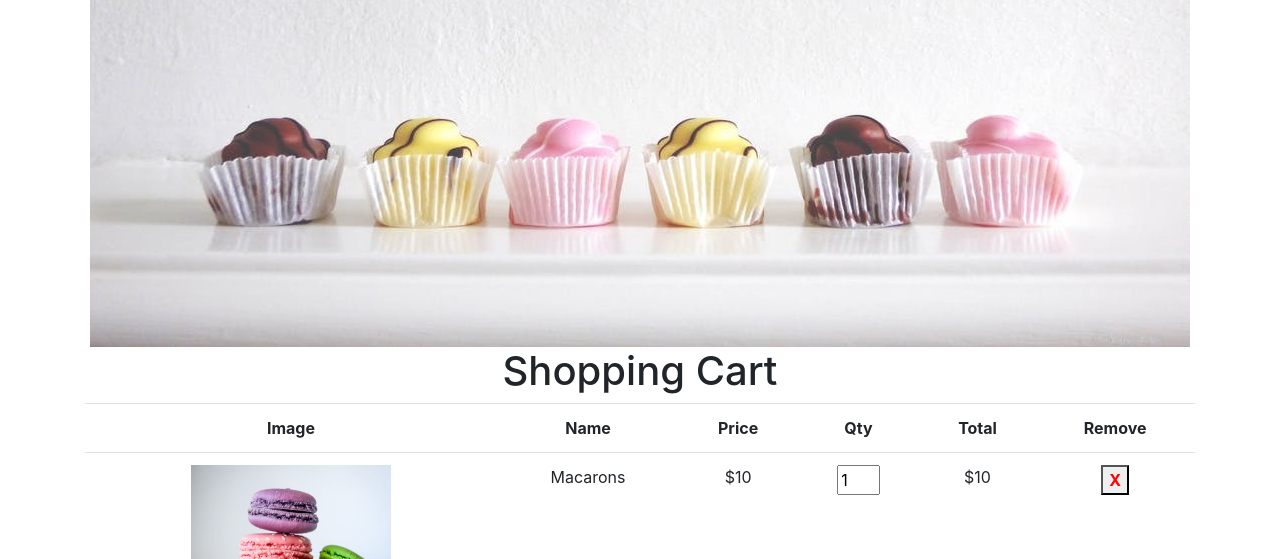
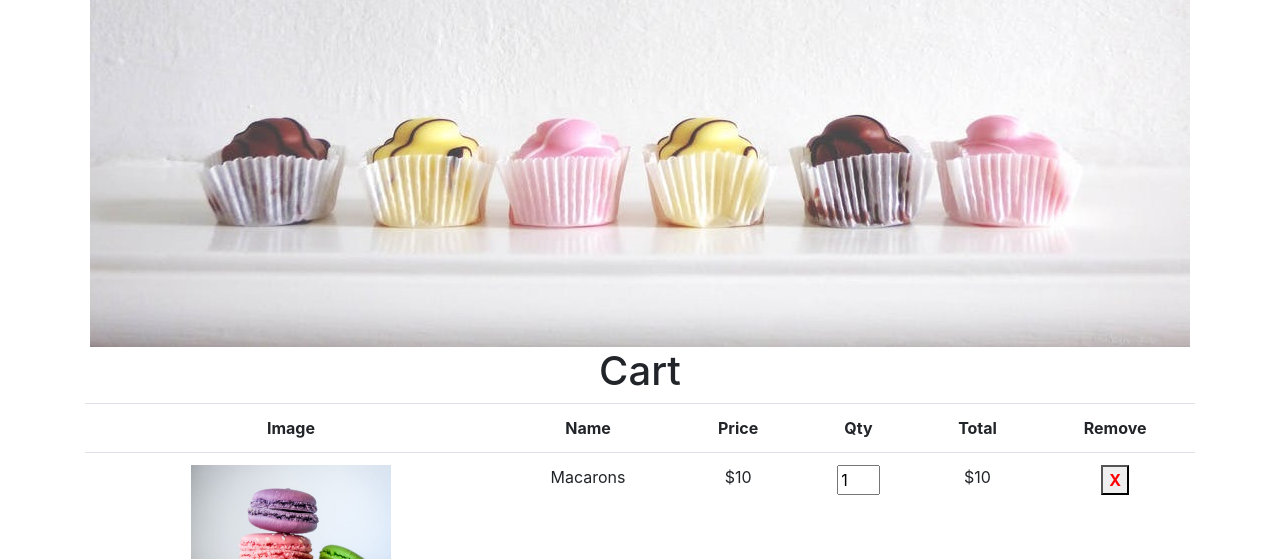
Before and after one commit to Seyno-21/Environment, a plain HTML site: page index.html in a window 1280 px wide. Shown: the part 241-800 px from the top of the page. Drawn offline with nearby package versions, Linux system fonts and the light colour scheme.

Commit message:
Update index.html

```diff
--- a/index.html
+++ b/index.html
@@ -82,7 +82,7 @@
     </div>
 
     <div class="mainbody center-content">
-        <h1>Shopping Cart</h1>
+        <h1>Cart</h1>
         <table class="table cart-table" id="myTable">
         <tr> <th>Image</th>
         <th>Name</th>
```
